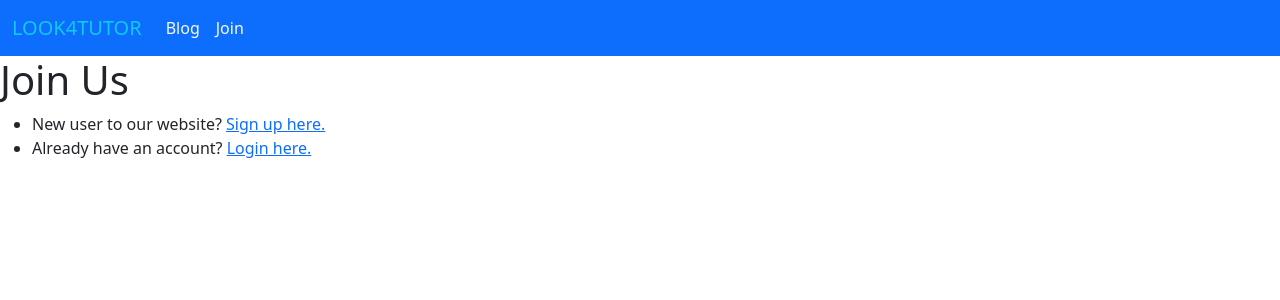
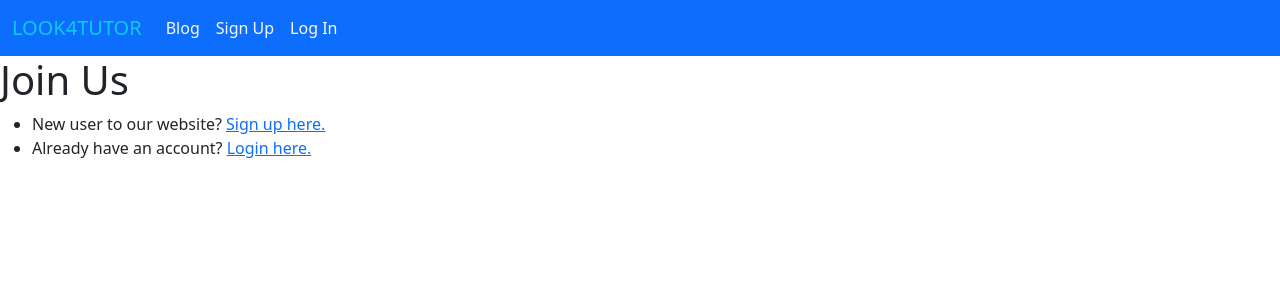
Before and after one commit to liuxinyu1984/toysite, a Django app: page /homepage/join/ in a window 1280 px wide. Shown: the top 300 px of the page. Run offline with Django 4.2, Linux system fonts and the light colour scheme.

Commit message:
create login/logout pages

```diff
--- a/summersite/summersite/settings.py
+++ b/summersite/summersite/settings.py
@@ -125,3 +125,7 @@ STATIC_URL = 'static/'
 DEFAULT_AUTO_FIELD = 'django.db.models.BigAutoField'
 
 AUTH_USER_MODEL = 'user.MyUser'
+
+
+LOGIN_REDIRECT_URL = 'index'
+LOGOUT_REDIRECT_URL = 'index'
--- a/summersite/summersite/urls.py
+++ b/summersite/summersite/urls.py
@@ -21,6 +21,6 @@ from django.urls import path, include
 urlpatterns = [
     path('admin/', admin.site.urls),
     path('homepage/', include('homepage.urls')),
+    path("users/", include("django.contrib.auth.urls")),
     path('users/', include('user.urls')),
-    path("users/", include("django.contrib.auth.urls")),
 ]
--- a/summersite/templates/base.html
+++ b/summersite/templates/base.html
@@ -22,9 +22,18 @@
                     <li class="nav-item">
                         <a class="nav-link text-light" aria-current="page" href="#">Blog</a>
                     </li>
-                    <li class="nav-item">
-                        <a class="nav-link text-light" href="{% url 'join' %}">Join</a>
-                    </li>
+                    {% if user.is_authenticated %}
+                        <li class="nav-item">
+                            <a class="nav-link text-light" href="{% url 'logout' %}">Logout</a>
+                        </li>
+                    {% else %}
+                        <li class="nav-item">
+                            <a class="nav-link text-light" href="{% url 'signup' %}">Sign Up</a>
+                        </li>
+                        <li class="nav-item">
+                            <a class="nav-link text-light" href="{% url 'login' %}">Log In</a>
+                        </li>
+                    {% endif %}
                 </ul>
             </div>
         </div>
--- a/summersite/templates/join.html
+++ b/summersite/templates/join.html
@@ -7,7 +7,7 @@
 <h1>Join Us</h1>
 <ul>
     <li>
-        New user to our website? <a href="{% url 'register_account' %}">Sign up here.</a>
+        New user to our website? <a href="{% url 'signup' %}">Sign up here.</a>
     </li>
     <li>
         Already have an account? <a href="{% url 'login' %}">Login here.</a>
--- a/summersite/user/urls.py
+++ b/summersite/user/urls.py
@@ -1,8 +1,8 @@
 from django.urls import path
-from .views import RegisterAccountView
+from .views import SignUpView
 
 urlpatterns = [
 
-    path('register/', RegisterAccountView.as_view(), name='register_account'),
+    path('signup/', SignUpView.as_view(), name='signup'),
 
 ]
```
Also changed, not shown: summersite/user/views.py (+4 -4 lines), summersite/db.sqlite3, summersite/user/templates/registration/signup.html (renamed from summersite/user/templates/registration/register.html).
